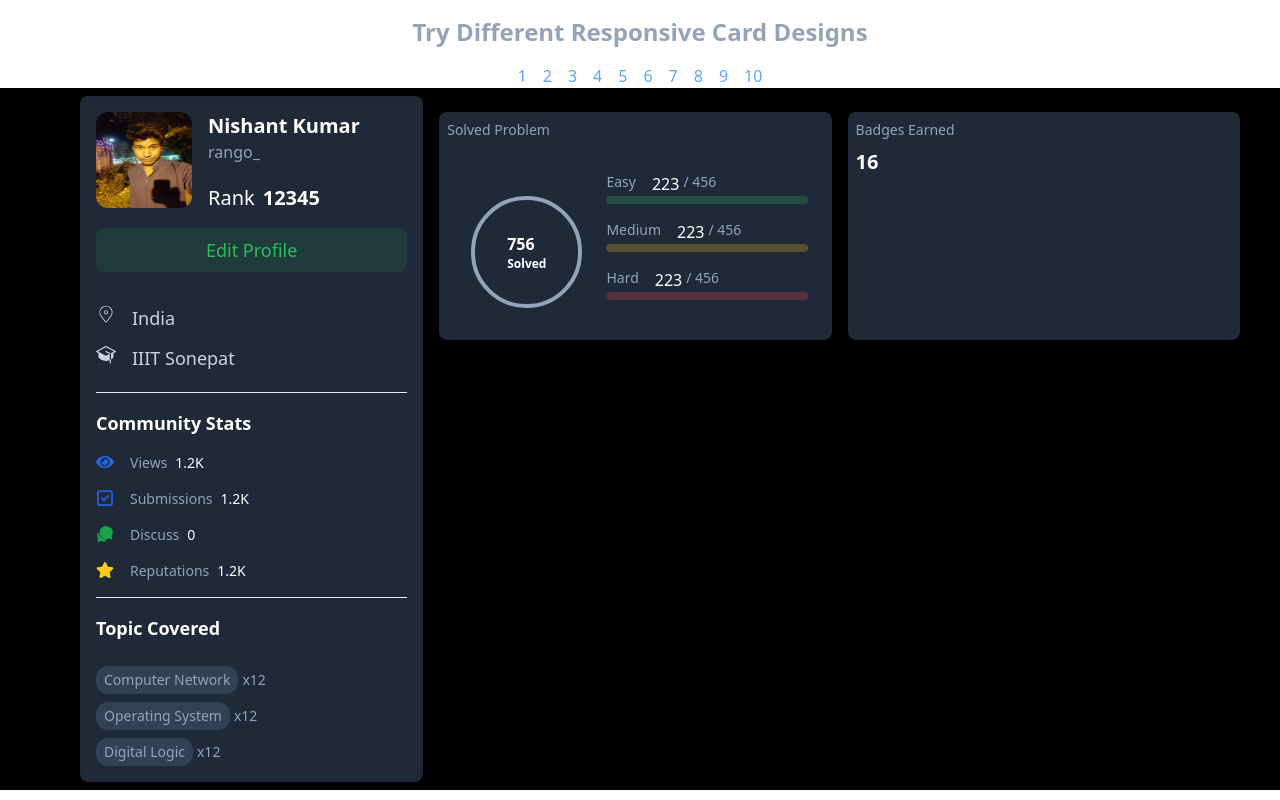
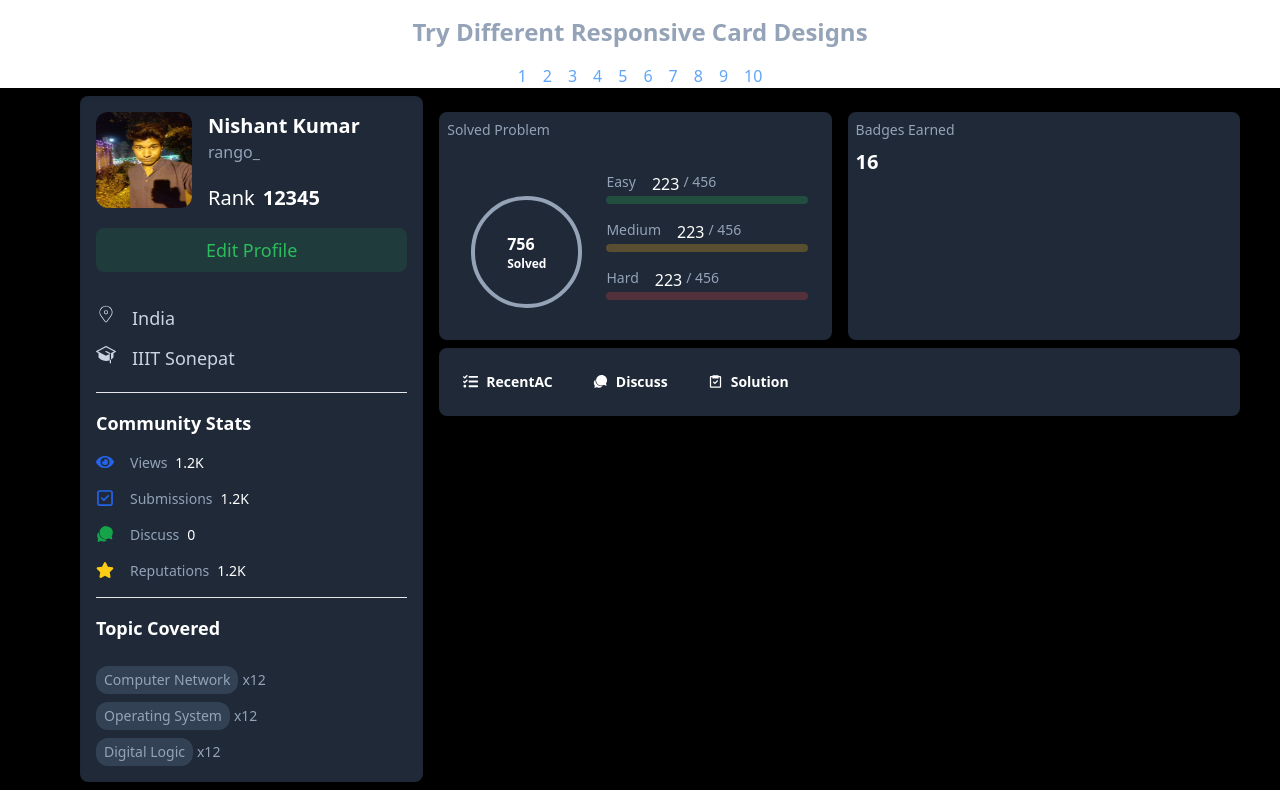
Before and after one commit to nishantdotcom/tech-blog, a React (Vite) app: page /profile in a window 1280 px wide. Built offline with nearby package versions, Linux system fonts and the light colour scheme.

Commit message:
update recent problem solved component

```diff
--- a/src/components/CardComponent/ProfileCard.jsx
+++ b/src/components/CardComponent/ProfileCard.jsx
@@ -1,3 +1,4 @@
+import SubmissionHistory from "./SubmissionHistory"
 
 
 function ProfileCard() {
@@ -65,6 +66,7 @@ function ProfileCard() {
           <div className="pl-2 text-xl font-semibold">16</div>
         </div>
       </div>
+      <SubmissionHistory/>
     </div>
   )
 }
--- /dev/null
+++ b/src/components/CardComponent/SubmissionHistory.jsx
@@ -0,0 +1,40 @@
+
+import { FaTasks } from "react-icons/fa";
+import { IoChatbubblesSharp } from "react-icons/io5";
+import { BiTask } from "react-icons/bi";
+function SubmissionHistory() {
+  return (
+    <div className=" rounded-lg mt-2 bg-gray-800">
+
+        <div className=" flex justify-center sm:justify-start sm:gap-x-6 p-4 ">
+            <div className=" font-semibold p-2 hover:bg-gray-500  hover:cursor-pointer rounded-lg hover:opacity-50 flex justify-start gap-x-2">
+                <div>
+                <div className=" pt-0.5">
+                <FaTasks size={15}/>
+                </div>
+                </div>
+                <div className=" text-sm">RecentAC</div>
+            </div>
+            <div className=" font-semibold p-2 rounded-lg hover:opacity-50 hover:bg-gray-500  hover:cursor-pointer flex justify-start gap-x-2" >
+
+            <div>
+                <div className=" pt-0.5">
+                <IoChatbubblesSharp size={15}/>
+                </div>
+                </div>
+                <div className=" text-sm"> Discuss</div>
+            </div>
+            <div className=" font-semibold p-2 rounded-lg hover:opacity-50 hover:bg-gray-500  hover:cursor-pointer flex justify-start gap-x-2">
+            <div>
+                <div className=" pt-0.5">
+                <BiTask size={15}/>
+                </div>
+                </div>
+                <div className=" text-sm"> Solution</div>
+            </div>
+        </div>
+    </div>
+  )
+}
+
+export default SubmissionHistory
```
